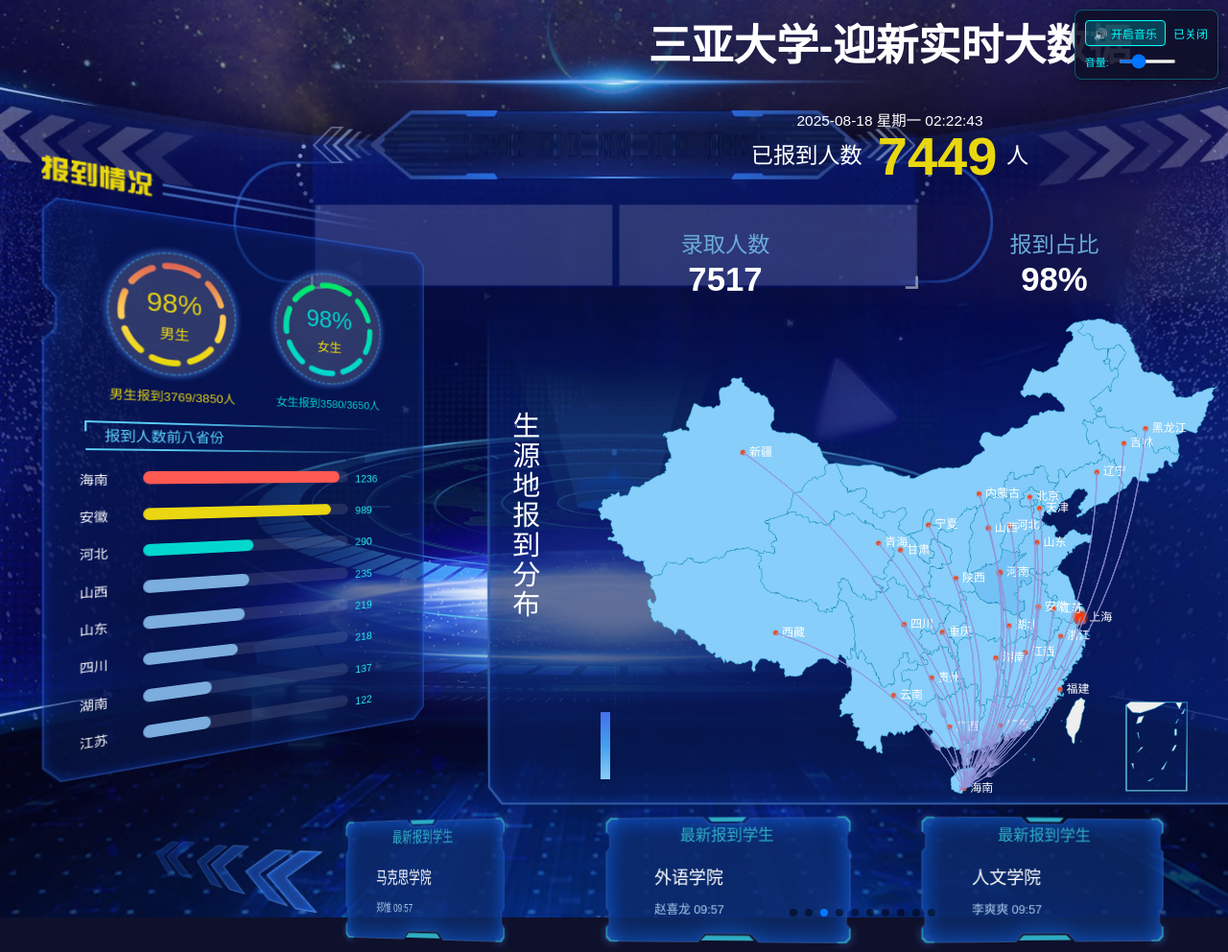
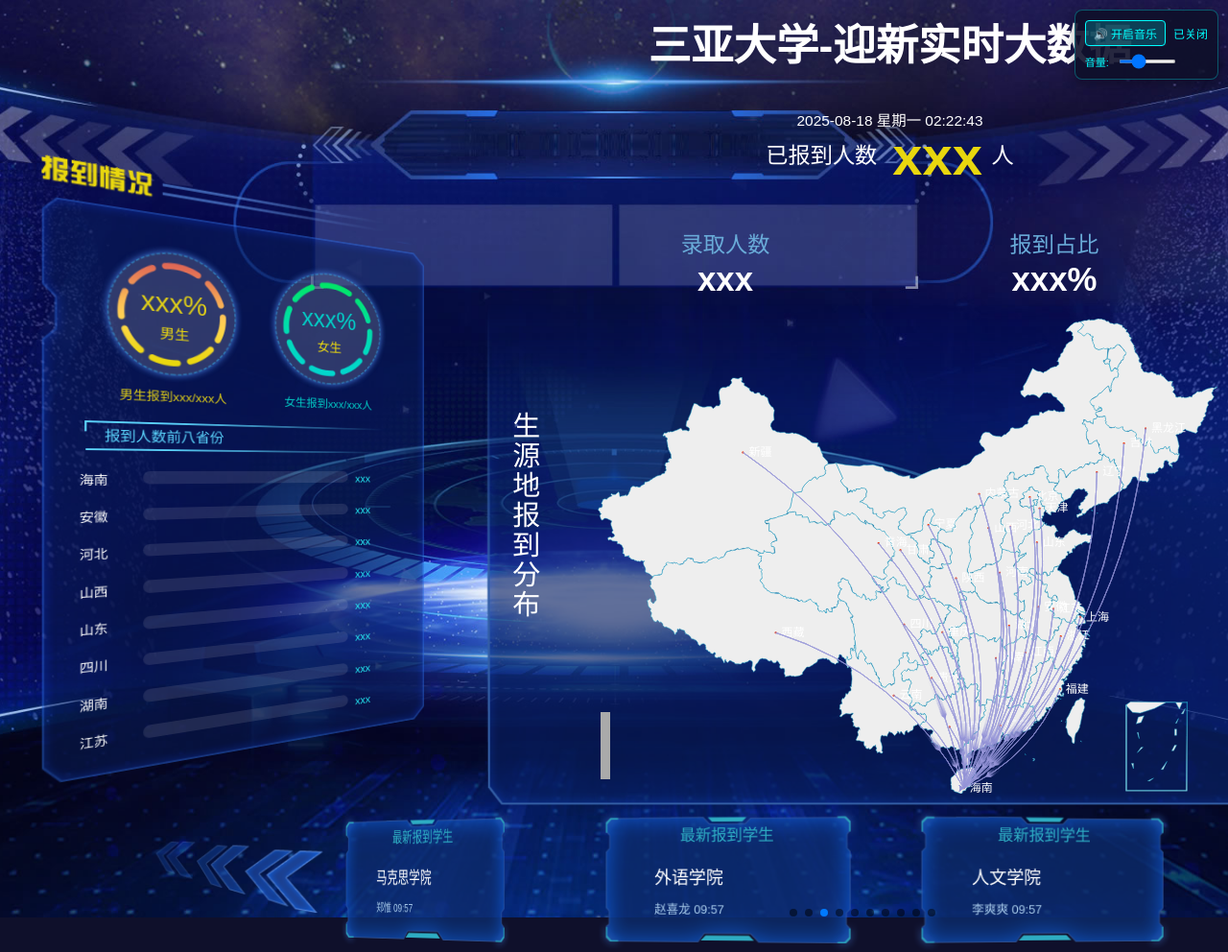
Before and after one commit to ltb1996/zsbdata0804, a plain HTML site: page index.html in a window 1280 px wide. Shown: the top 992 px of the page at 96% size. Drawn offline with Linux system fonts and the light colour scheme.

Commit message:
change shuzi

```diff
--- a/index.html
+++ b/index.html
@@ -272,11 +272,11 @@
 	<div class="time" id="time">
 		2025-09-10 星期二 10:19:25
 	</div>已报到人数
-	<em id="factTotalNum">6532</em>人
+	<em id="factTotalNum">xxx</em>人
 </div>
 <div class="g-grid-a g-total-data">
-	<a class="g-block"> 录取人数 <span id="totalNum">6326</span> </a>
-	<a class="g-block"> 报到占比 <span id="totalNumRate">96.8%</span> </a>
+	<a class="g-block"> 录取人数 <span id="totalNum">xxx</span> </a>
+	<a class="g-block"> 报到占比 <span id="totalNumRate">xxx%</span> </a>
 </div>
 <div class="g-left left-wrap">
 	<div class="g-box J_page1">
@@ -285,8 +285,8 @@
 		</div>
 		<div class="box-content">
 			<div class="g-grid-a part1">
-				<a class="g-block" id="bd1" href="https://www.sanyau.edu.cn/" onclick="hqbdzbqk(this.id);"> <em id="manNumsRate">95%</em> <span>男生</span> <label id="factMan">男生报到3717/3774人</label> </a>
-				<a class="g-block" id="bd0" href="https://www.sanyau.edu.cn/" onclick="hqbdzbqk(this.id);"> <em id="womanNumsRate">96%</em> <span>女生</span> <label id="factWoman">女生报到3313/3357人</label> </a>
+				<a class="g-block" id="bd1" href="https://www.sanyau.edu.cn/" onclick="hqbdzbqk(this.id);"> <em id="manNumsRate">xxx%</em> <span>男生</span> <label id="factMan">男生报到xxx/xxx人</label> </a>
+				<a class="g-block" id="bd0" href="https://www.sanyau.edu.cn/" onclick="hqbdzbqk(this.id);"> <em id="womanNumsRate">xxx%</em> <span>女生</span> <label id="factWoman">女生报到xxx/xxx人</label> </a>
 			</div>
 			<div class="item-box part2">
 				<div class="item-title">
@@ -296,35 +296,35 @@
 					<dl id="originRegisterRate">
 						<dd id="海南" style="cursor:pointer;" href="" onclick="hqsyyxrs(this.id);">
 							<label>海南</label>
-							<span class="line"><span style="width: 95.3%"></span></span>1236
+							<span class="line"><span style="width: xxx"></span></span>xxx
 						</dd>
 						<dd id="安徽" style="cursor:pointer;" href="" onclick="hqsyyxrs(this.id);">
 							<label>安徽</label>
-							<span class="line"><span style="width: 90.7%"></span></span>989
+							<span class="line"><span style="width: xxx"></span></span>xxx
 						</dd>
 						<dd id="河北" style="cursor:pointer;" href="" onclick="hqsyyxrs(this.id);">
 							<label>河北</label>
-							<span class="line"><span style="width: 50.6%"></span></span>290
+							<span class="line"><span style="width: xxx"></span></span>xxx
 						</dd>
 						<dd id="山西" style="cursor:pointer;" href="" onclick="hqsyyxrs(this.id);">
 							<label>山西</label>
-							<span class="line"><span style="width: 48.7%"></span></span>235
+							<span class="line"><span style="width: xxx"></span></span>xxx
 						</dd>
 						<dd id="山东" style="cursor:pointer;" href="" onclick="hqsyyxrs(this.id);">
 							<label>山东</label>
-							<span class="line"><span style="width: 46.3%"></span></span>219
+							<span class="line"><span style="width: xxx"></span></span>xxx
 						</dd>
 						<dd id="四川" style="cursor:pointer;" href="" onclick="hqsyyxrs(this.id);">
 							<label>四川</label>
-							<span class="line"><span style="width: 43%"></span></span>218
+							<span class="line"><span style="width: xxx"></span></span>xxx
 						</dd>
 						<dd id="湖南" style="cursor:pointer;" href="" onclick="hqsyyxrs(this.id);">
 							<label>湖南</label>
-							<span class="line"><span style="width: 30.8%"></span></span>137
+							<span class="line"><span style="width: xxx"></span></span>xxx
 						</dd>
 						<dd id="江苏" style="cursor:pointer;" href="" onclick="hqsyyxrs(this.id);">
 							<label>江苏</label>
-							<span class="line"><span style="width: 30.1%"></span></span>122
+							<span class="line"><span style="width: xxx"></span></span>xxx
 						</dd>
 					</dl>
 				</div>
@@ -337,8 +337,8 @@
 		</div>
 		<div class="box-content">
 			<div class="g-grid-a part1">
-				<a class="g-block" id="rz1" href="" onclick="hqbdzbqk(this.id);"> <em id="manNumsRate2">99%</em> <span>男生</span> <label id="factMan2">男生报到5717/5774人</label> </a>
-				<a class="g-block" id="rz0" href="" onclick="hqbdzbqk(this.id);"> <em id="womanNumsRate2">98.9%</em> <span>女生</span> <label id="factWoman2">女生报到4313/4357人</label> </a>
+				<a class="g-block" id="rz1" href="" onclick="hqbdzbqk(this.id);"> <em id="manNumsRate2">xxx%</em> <span>男生</span> <label id="factMan2">男生报到xxx/xxx人</label> </a>
+				<a class="g-block" id="rz0" href="" onclick="hqbdzbqk(this.id);"> <em id="womanNumsRate2">xxx%</em> <span>女生</span> <label id="factWoman2">女生报到xxx/xxx人</label> </a>
 			</div>
 			<div class="item-box part6">
 				<div class="item-title">
@@ -376,15 +376,15 @@
 			</ul>
 			<div class="J_Box1" style="height: 3.3rem;overflow: hidden;">
 				<ul class="g-clear item-content" id="collegeMessage">
-					<li id="9999" href="" style="cursor:pointer;" onclick="hvzybdsj(this.id)"><span>研究生</span><span>35/39</span><span>22</span><span>13</span><span>92%</span></li>
-					<li id="0117" href="" style="cursor:pointer;" onclick="hvzybdsj(this.id)"><span>盛宝金融科技商学院</span><span>728/749</span><span>335</span><span>414</span><span>97.1%</span></li>
-					<li id="0123" href="" style="cursor:pointer;" onclick="hvzybdsj(this.id)"><span>信息与智能学院</span><span>250/257</span><span>158</span><span>99</span><span>97.2%</span></li>
-					<li id="0103" href="" style="cursor:pointer;" onclick="hvzybdsj(this.id)"><span>社会学院</span><span>573/584</span><span>472</span><span>112</span><span>98.1%</span></li>
-					<li id="0106" href="" style="cursor:pointer;" onclick="hvzybdsj(this.id)"><span>人文学院</span><span>473/480</span><span>241</span><span>239</span><span>98.5%</span></li>
-					<li id="0107" href="" style="cursor:pointer;" onclick="hvzybdsj(this.id)"><span>汽车学院</span><span>507/514</span><span>396</span><span>118</span><span>98.6%</span></li>
-					<li id="0109" href="" style="cursor:pointer;" onclick="hvzybdsj(this.id)"><span>管理学院</span><span>436/441</span><span>155</span><span>286</span><span>98.8%</span></li>
-					<li id="0102" href="" style="cursor:pointer;" onclick="hvzybdsj(this.id)"><span>财经学院</span><span>633/640</span><span>569</span><span>71</span><span>98.9%</span></li>
-					<li id="0108" href="" style="cursor:pointer;" onclick="hvzybdsj(this.id)"><span>旅酒学院</span><span>539/544</span><span>453</span><span>91</span><span>99%</span></li>
+					<li id="9999" href="" style="cursor:pointer;" onclick="hvzybdsj(this.id)"><span>研究生</span><span>xxx/xxx</span><span>xxx</span><span>xxx</span><span>xxx%</span></li>
+					<li id="0117" href="" style="cursor:pointer;" onclick="hvzybdsj(this.id)"><span>盛宝金融科技商学院</span><span>xxx/xxx</span><span>xxx</span><span>xxx</span><span>xxx%</span></li>
+					<li id="0123" href="" style="cursor:pointer;" onclick="hvzybdsj(this.id)"><span>信息与智能学院</span><span>xxx/xxx</span><span>xxx</span><span>xxx</span><span>xxx%</span></li>
+					<li id="0103" href="" style="cursor:pointer;" onclick="hvzybdsj(this.id)"><span>社会学院</span><span>xxx/xxx</span><span>xxx</span><span>xxx</span><span>xxx%</span></li>
+					<li id="0106" href="" style="cursor:pointer;" onclick="hvzybdsj(this.id)"><span>人文学院</span><span>xxx/xxx</span><span>xxx</span><span>xxx</span><span>xxx%</span></li>
+					<li id="0107" href="" style="cursor:pointer;" onclick="hvzybdsj(this.id)"><span>汽车学院</span><span>xxx/xxx</span><span>xxx</span><span>xxx</span><span>xxx%</span></li>
+					<li id="0109" href="" style="cursor:pointer;" onclick="hvzybdsj(this.id)"><span>管理学院</span><span>xxx/xxx</span><span>xxx</span><span>xxx</span><span>xxx%</span></li>
+					<li id="0102" href="" style="cursor:pointer;" onclick="hvzybdsj(this.id)"><span>财经学院</span><span>xxx/xxx</span><span>xxx</span><span>xxx</span><span>xxx%</span></li>
+					<li id="0108" href="" style="cursor:pointer;" onclick="hvzybdsj(this.id)"><span>旅酒学院</span><span>xxx/xxx</span><span>xxx</span><span>xxx</span><span>xxx%</span></li>
 				</ul>
 			</div>
 		</div>
@@ -452,10 +452,10 @@
 				</ul>
 				<div class="item-content">
 					<ul class="g-clear" id="majorMessage">
-						<li><span><img src="./static/images/num1.png" /></span><span>汉语言文学</span><span>96/96</span><span>100%</span></li>
-						<li><span><img src="./static/images/num2.png" /></span><span>法学</span><span>130/130</span><span>100%</span></li>
-						<li><span><img src="./static/images/num3.png" /></span><span>计算机科学与技术</span><span>128/128</span><span>100%</span></li>
-						<li><span><img src="./static/images/num4.png" /></span><span>区块链技术</span><span>95/95</span><span>100%</span></li>
+						<li><span><img src="./static/images/num1.png" /></span><span>汉语言文学</span><span>xxx/xxx</span><span>xxx%</span></li>
+						<li><span><img src="./static/images/num2.png" /></span><span>法学</span><span>xxx/xxx</span><span>xxx%</span></li>
+						<li><span><img src="./static/images/num3.png" /></span><span>计算机科学与技术</span><span>xxx/xxx</span><span>xxx%</span></li>
+						<li><span><img src="./static/images/num4.png" /></span><span>区块链技术</span><span>xxx/xxx</span><span>xxx%</span></li>
 					</ul>
 				</div>
 			</div>
--- a/static/js/bigdata.js
+++ b/static/js/bigdata.js
@@ -1,78 +1,78 @@
 
 //加载录取人数、报到率
 function regData(){
-	$("#factTotalNum").text(7350+Math.floor(Math.random()*100));
-	$("#totalNum").text(7500+Math.floor(Math.random()*50));
-	$("#totalNumRate").text(98+Math.floor(Math.random()*2)+'%');
+	$("#factTotalNum").text("xxx");
+	$("#totalNum").text("xxx");
+	$("#totalNumRate").text("xxx%");
 
 	// 生成一致的男女生数据，调整为98%左右的报到率
-	var manLuqu = 3850;
-	var manBaodao = Math.round(manLuqu * 0.98) + Math.floor(Math.random()*10-5); // 98%左右波动
-	var womanLuqu = 3650;
-	var womanBaodao = Math.round(womanLuqu * 0.98) + Math.floor(Math.random()*10-5); // 98%左右波动
-	var manRate = Math.round(manBaodao/manLuqu*100);
-	var womanRate = Math.round(womanBaodao/womanLuqu*100);
+	var manLuqu = "xxx";
+	var manBaodao = "xxx";
+	var womanLuqu = "xxx";
+	var womanBaodao = "xxx";
+	var manRate = "xxx";
+	var womanRate = "xxx";
 
 	// 更新页面1的数据
-	$("#factMan").text("男生报到"+manBaodao+"/"+manLuqu+"人");
-	$("#factWoman").text("女生报到"+womanBaodao+"/"+womanLuqu+"人");
-	$("#manNumsRate").text(manRate+'%');
-	$("#womanNumsRate").text(womanRate+'%');
+	$("#factMan").text("男生报到xxx/xxx人");
+	$("#factWoman").text("女生报到xxx/xxx人");
+	$("#manNumsRate").text('xxx%');
+	$("#womanNumsRate").text('xxx%');
 
 	// 更新页面2的数据
-	$("#factMan2").text("男生报到"+manBaodao+"/"+manLuqu+"人");
-	$("#factWoman2").text("女生报到"+womanBaodao+"/"+womanLuqu+"人");
-	$("#manNumsRate2").text(manRate+'%');
-	$("#womanNumsRate2").text(womanRate+'%');
+	$("#factMan2").text("男生报到xxx/xxx人");
+	$("#factWoman2").text("女生报到xxx/xxx人");
+	$("#manNumsRate2").text('xxx%');
+	$("#womanNumsRate2").text('xxx%');
 }
 function studentBedData(){
     // 使用与regData相同的逻辑，98%左右的报到率
-    var manLuqu = 3850;
-    var manBaodao = Math.round(manLuqu * 0.98) + Math.floor(Math.random()*10-5);
-    var womanLuqu = 3650;
-    var womanBaodao = Math.round(womanLuqu * 0.98) + Math.floor(Math.random()*10-5);
-    var manRate = Math.round(manBaodao/manLuqu*100);
-    var womanRate = Math.round(womanBaodao/womanLuqu*100);
+    var manLuqu = "xxx";
+    var manBaodao = "xxx";
+    var womanLuqu = "xxx";
+    var womanBaodao = "xxx";
+    var manRate = "xxx";
+    var womanRate = "xxx";
 
-    $("#factMan2").text("男生报到"+manBaodao+"/"+manLuqu+"人");
-    $("#factWoman2").text("女生报到"+womanBaodao+"/"+womanLuqu+"人");
-    $("#manNumsRate2").text(manRate+'%');
-    $("#womanNumsRate2").text(womanRate+'%');
+    $("#factMan2").text("男生报到xxx/xxx人");
+    $("#factWoman2").text("女生报到xxx/xxx人");
+    $("#manNumsRate2").text('xxx%');
+    $("#womanNumsRate2").text('xxx%');
 }
 
 //加载各时段已报到人数
 function studentRegisterTime(){
 	var da = [
 		{
-			"REGSTUNUM": 5150,
+			"REGSTUNUM": "xxx",
 			"SJ": "08:00"
 		},
 		{
-			"REGSTUNUM": 6200,
+			"REGSTUNUM": "xxx",
 			"SJ": "09:00"
 		},
 		{
-			"REGSTUNUM": 7150,
+			"REGSTUNUM": "xxx",
 			"SJ": "10:00"
 		},
 		{
-			"REGSTUNUM": 7350,
+			"REGSTUNUM": "xxx",
 			"SJ": "11:00"
 		},
 		{
-			"REGSTUNUM": 7425,
+			"REGSTUNUM": "xxx",
 			"SJ": "12:00"
 		},
 		{
-			"REGSTUNUM": 7480,
+			"REGSTUNUM": "xxx",
 			"SJ": "13:00"
 		},
 		{
-			"REGSTUNUM": 7495,
+			"REGSTUNUM": "xxx",
 			"SJ": "14:00"
 		},
 		{
-			"REGSTUNUM": 7500,
+			"REGSTUNUM": "xxx",
 			"SJ": "15:00"
 		}
 	];
@@ -330,127 +330,127 @@ function map(){
 data = [
 	{
 		"name": "上海",
-		"value": 5500
+		"value": "xxx"
 	},
 	{
 		"name": "四川",
-		"value": 218
+		"value": "xxx"
 	},
 	{
 		"name": "浙江",
-		"value": 111
+		"value": "xxx"
 	},
 	{
 		"name": "广东",
-		"value": 66
+		"value": "xxx"
 	},
 	{
 		"name": "湖北",
-		"value": 120
+		"value": "xxx"
 	},
 	{
 		"name": "甘肃",
-		"value": 99
+		"value": "xxx"
 	},
 	{
 		"name": "内蒙古",
-		"value": 107
+		"value": "xxx"
 	},
 	{
 		"name": "黑龙江",
-		"value": 71
+		"value": "xxx"
 	},
 	{
 		"name": "陕西",
-		"value": 47
+		"value": "xxx"
 	},
 	{
 		"name": "新疆",
-		"value": 55
+		"value": "xxx"
 	},
 	{
 		"name": "江苏",
-		"value": 122
+		"value": "xxx"
 	},
 	{
 		"name": "广西",
-		"value": 109
+		"value": "xxx"
 	},
 	{
 		"name": "安徽",
-		"value": 314
+		"value": "xxx"
 	},
 	{
 		"name": "青海",
-		"value": 30
+		"value": "xxx"
 	},
 	{
 		"name": "山东",
-		"value": 219
+		"value": "xxx"
 	},
 	{
 		"name": "吉林",
-		"value": 47
+		"value": "xxx"
 	},
 	{
 		"name": "福建",
-		"value": 92
+		"value": "xxx"
 	},
 	{
 		"name": "重庆",
-		"value": 62
+		"value": "xxx"
 	},
 	{
 		"name": "河南",
-		"value": 791
+		"value": "xxx"
 	},
 	{
 		"name": "天津",
-		"value": 102
+		"value": "xxx"
 	},
 	{
 		"name": "海南",
-		"value": 101
+		"value": "xxx"
 	},
 	{
 		"name": "北京",
-		"value": 14
+		"value": "xxx"
 	},
 	{
 		"name": "江西",
-		"value": 112
+		"value": "xxx"
 	},
 	{
 		"name": "贵州",
-		"value": 81
+		"value": "xxx"
 	},
 	{
 		"name": "云南",
-		"value": 69
+		"value": "xxx"
 	},
 	{
 		"name": "河北",
-		"value": 290
+		"value": "xxx"
 	},
 	{
 		"name": "山西",
-		"value": 235
+		"value": "xxx"
 	},
 	{
 		"name": "湖南",
-		"value": 137
+		"value": "xxx"
 	},
 	{
 		"name": "辽宁",
-		"value": 50
+		"value": "xxx"
 	},
 	{
 		"name": "宁夏",
-		"value": 72
+		"value": "xxx"
 	},
 	{
 		"name": "西藏",
-		"value": 10
+		"value": "xxx"
 	}
 ];
 	var convertData = function (data) {
@@ -567,8 +567,8 @@ data = [
 	            }
 	        },
 			visualMap: {
-	            min: 100,
-	            max: 5000,
+	            min: "xxx",
+	            max: "xxx",
 	            realtime: false,
 	            calculable: false,
 	            itemWidth : 10,
@@ -677,56 +677,56 @@ function stuNation(){
 		{
 			"name": "回族",
 			"mzbm": "03",
-			"value": 84,
-			"bfb": "29.89%"
+			"value": "xxx",
+			"bfb": "xxx%"
 		},
 		{
 			"name": "壮族",
 			"mzbm": "08",
-			"value": 43,
-			"bfb": "15.3%"
+			"value": "xxx",
+			"bfb": "xxx%"
 		},
 		{
 			"name": "蒙古族",
 			"mzbm": "02",
-			"value": 31,
-			"bfb": "11.03%"
+			"value": "xxx",
+			"bfb": "xxx%"
 		},
 		{
 			"name": "满族",
 			"mzbm": "11",
-			"value": 31,
-			"bfb": "11.03%"
+			"value": "xxx",
+			"bfb": "xxx%"
 		},
 		{
 			"name": "土家族",
 			"mzbm": "15",
-			"value": 23,
-			"bfb": "8.19%"
+			"value": "xxx",
+			"bfb": "xxx%"
 		},
 		{
 			"name": "苗族",
 			"mzbm": "06",
-			"value": 18,
-			"bfb": "6.41%"
+			"value": "xxx",
+			"bfb": "xxx%"
 		},
 		{
 			"name": "彝族",
 			"mzbm": "07",
-			"value": 8,
-			"bfb": "2.85%"
+			"value": "xxx",
+			"bfb": "xxx%"
 		},
 		{
 			"name": "黎族",
 			"mzbm": "19",
-			"value": 6,
-			"bfb": "2.14%"
+			"value": "xxx",
+			"bfb": "xxx%"
 		},
 		{
 			"name": "其他",
 			"mzbm": "10,12,14,09,16,13,22,20,00,29,35,36,23,05,30,",
-			"value": 29,
-			"bfb": 10.359999999999998
+			"value": "xxx",
+			"bfb": "xxx"
 		}
 	];
 	optionNation(data);
@@ -853,115 +853,115 @@ function studentAge(){
 	var da = [
 		{
 			"name": 15,
-			"value": 1
+			"value": "xxx"
 		},
 		{
 			"name": 16,
-			"value": 8
+			"value": "xxx"
 		},
 		{
 			"name": 17,
-			"value": 29
+			"value": "xxx"
 		},
 		{
 			"name": 18,
-			"value": 542
+			"value": "xxx"
 		},
 		{
 			"name": 19,
-			"value": 4964
+			"value": "xxx"
 		},
 		{
 			"name": 20,
-			"value": 2304
+			"value": "xxx"
 		},
 		{
 			"name": 21,
-			"value": 513
+			"value": "xxx"
 		},
 		{
 			"name": 22,
-			"value": 239
+			"value": "xxx"
 		},
 		{
 			"name": 23,
-			"value": 432
+			"value": "xxx"
 		},
 		{
 			"name": 24,
-			"value": 440
+			"value": "xxx"
 		},
 		{
 			"name": 25,
-			"value": 249
+			"value": "xxx"
 		},
 		{
 			"name": 26,
-			"value": 105
+			"value": "xxx"
 		},
 		{
 			"name": 27,
-			"value": 49
+			"value": "xxx"
 		},
 		{
 			"name": 28,
-			"value": 37
+			"value": "xxx"
 		},
 		{
 			"name": 29,
-			"value": 23
+			"value": "xxx"
 		},
 		{
 			"name": 30,
-			"value": 8
+			"value": "xxx"
 		},
 		{
 			"name": 31,
-			"value": 19
+			"value": "xxx"
 		},
 		{
 			"name": 32,
-			"value": 13
+			"value": "xxx"
 		},
 		{
 			"name": 33,
-			"value": 16
+			"value": "xxx"
 		},
 		{
 			"name": 34,
-			"value": 13
+			"value": "xxx"
 		},
 		{
 			"name": 35,
-			"value": 8
+			"value": "xxx"
 		},
 		{
 			"name": 36,
-			"value": 5
+			"value": "xxx"
 		},
 		{
 			"name": 37,
-			"value": 4
+			"value": "xxx"
 		},
 		{
 			"name": 38,
-			"value": 2
+			"value": "xxx"
 		},
 		{
 			"name": 39,
-			"value": 3
+			"value": "xxx"
 		},
 		{
 			"name": 40,
-			"value": 1
+			"value": "xxx"
 		},
 		{
 			"name": 41,
-			"value": 2
+			"value": "xxx"
 		},
 		{
 			"name": 42,
-			"value": 1
+			"value": "xxx"
 		}
 	];
 	var data = []
```
